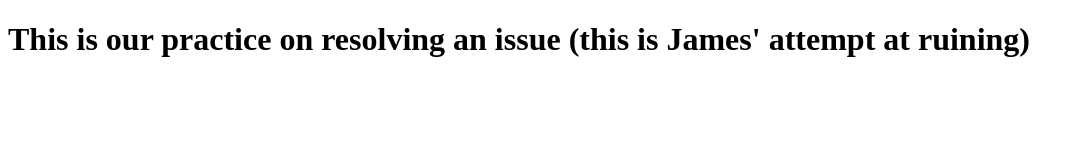
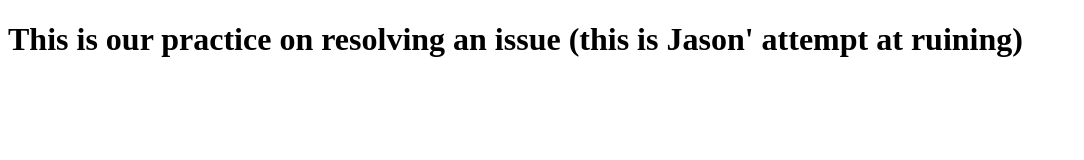
Before and after one commit to jamesthompson02/kanban-board1, a plain HTML site: page index.html in a window 1280 px wide. Shown: the whole page, without its empty margins (0-1084 px from the left). Drawn offline with Linux system fonts and the light colour scheme.

Commit message:
attempt to ruin james's attempt to ruin

```diff
--- a/index.html
+++ b/index.html
@@ -8,6 +8,6 @@
 
 </head>
 <body>
-    <h1>This is our practice on resolving an issue (this is James' attempt at ruining)</h1>
+    <h1>This is our practice on resolving an issue (this is Jason' attempt at ruining)</h1>
 </body>
 </html>
```
